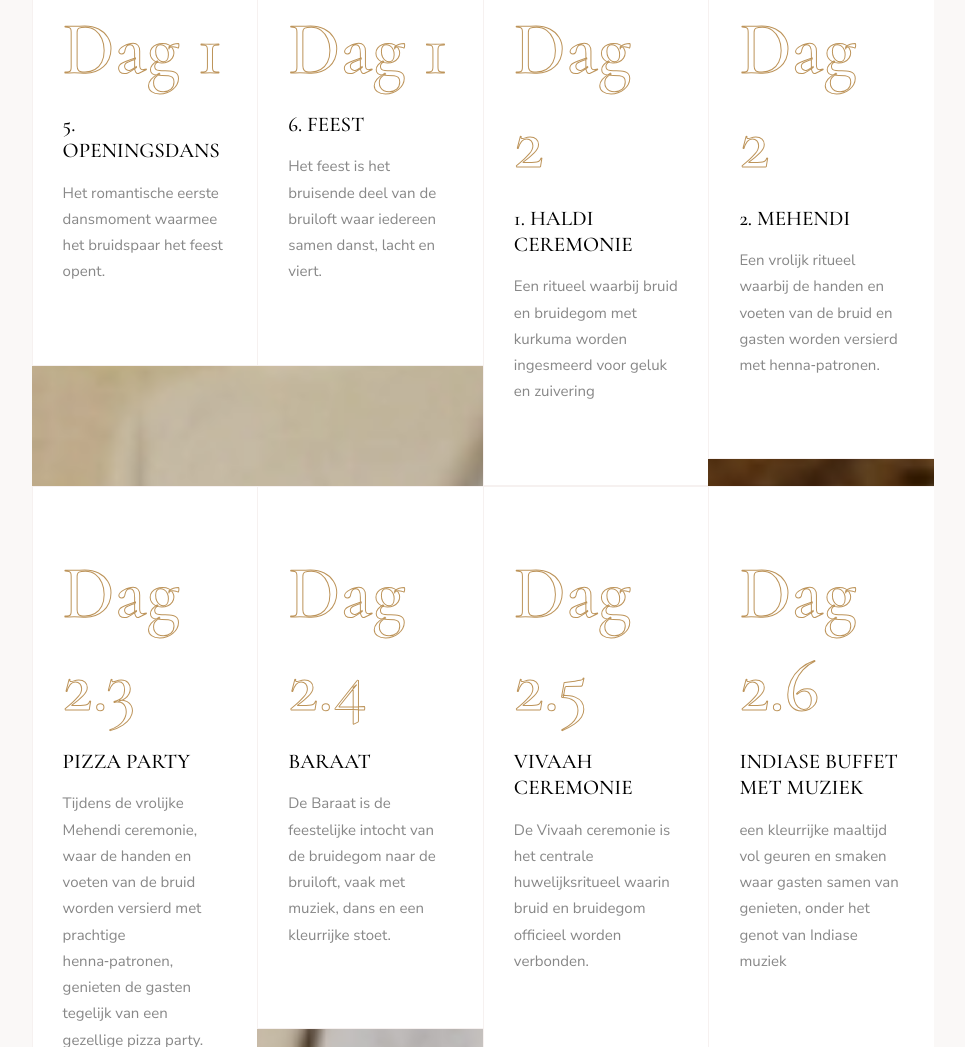
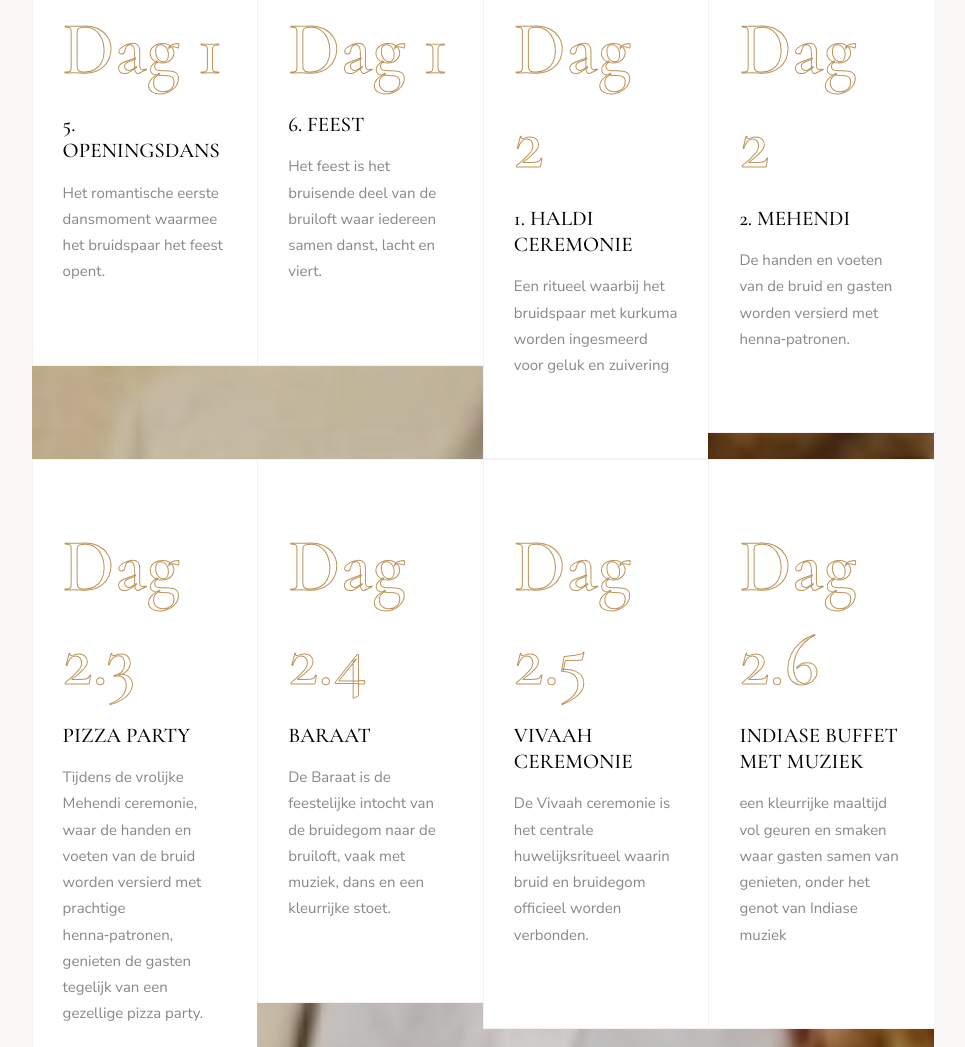
Before and after one commit to Suraj2801/wedding, a plain HTML site: page index.html in a window 1280 px wide. Shown: the part 4354-5401 px from the top of the page, without its empty margins (298-1263 px from the left). Drawn offline with nearby package versions, Linux system fonts and the light colour scheme.

Commit message:
Update index.html

```diff
--- a/index.html
+++ b/index.html
@@ -307,12 +307,12 @@
                          <div class="col-md-3 item-box">
                             <h2 class="custom-font numb">Dag 2 </h2>
                             <h6 class="title">1. Haldi ceremonie</h6>
-                            <p>Een ritueel waarbij bruid en bruidegom met kurkuma worden ingesmeerd voor geluk en zuivering</p>
+                            <p>Een ritueel waarbij het bruidspaar met kurkuma worden ingesmeerd voor geluk en zuivering</p>
                         </div>
                          <div class="col-md-3 item-box">
                             <h2 class="custom-font numb">Dag 2 </h2>
                             <h6 class="title">2. Mehendi</h6>
-                            <p>Een vrolijk ritueel waarbij de handen en voeten van de bruid en gasten worden versierd met henna‑patronen.</p>
+                            <p>De handen en voeten van de bruid en gasten worden versierd met henna‑patronen.</p>
                         </div>
                         <div class="col-md-3 item-box">
                             <h2 class="custom-font numb">Dag 2.3 </h2>
```
